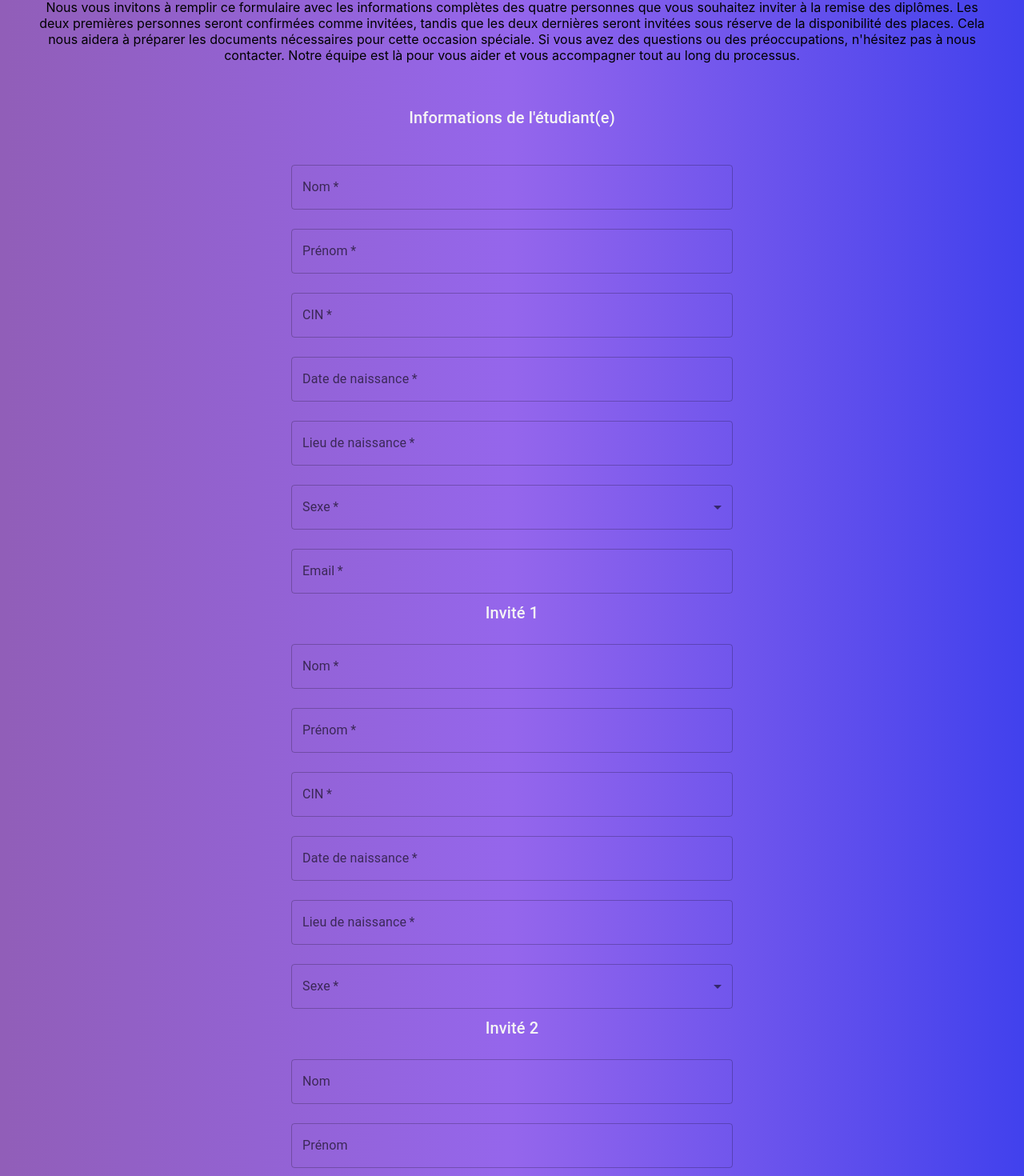
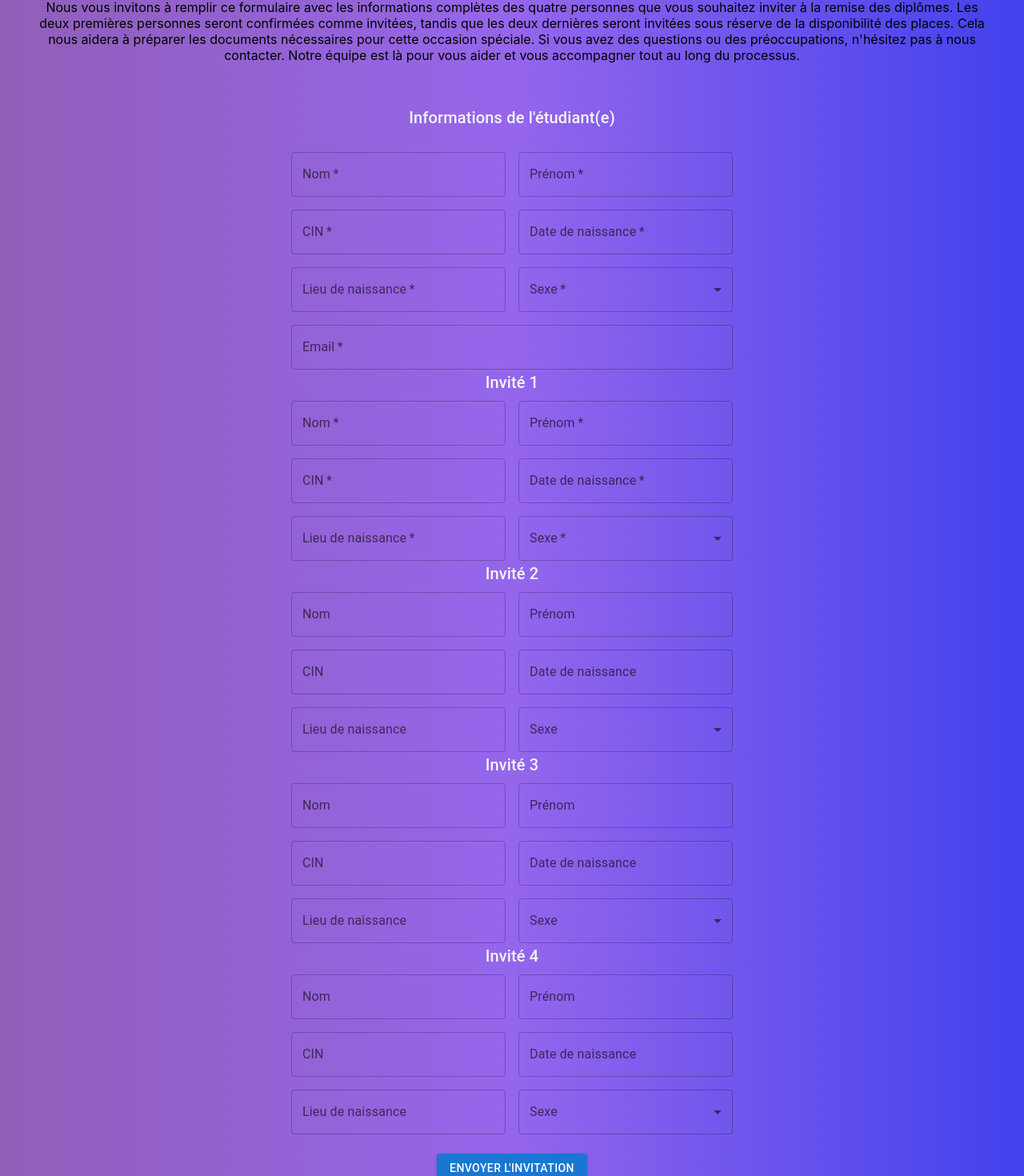
Before and after one commit to mekouarothman/remiseDiplomes, a React (Create React App) app in the folder front/: page / in a window 1280 px wide. Shown: the part 322-1792 px from the top of the page at 80% size. Built offline with nearby package versions, Linux system fonts and the light colour scheme.

Commit message:
test circ

```diff
--- a/front/src/components/Diplomes/diplomes.jsx
+++ b/front/src/components/Diplomes/diplomes.jsx
@@ -1,5 +1,5 @@
 import React, { useState } from "react";
-import { TextField, Button, Box, Container, Typography, MenuItem, LinearProgress } from "@mui/material";
+import { TextField, Button, Box, Container, Typography, MenuItem, LinearProgress, Grid } from "@mui/material";
 import { toast, ToastContainer } from "react-toastify";
 import "react-toastify/dist/ReactToastify.css";
 import "./diplome.css";
@@ -42,9 +42,8 @@ const Diplomes = () => {
 
     try {
       const response = await fetch(
-      //  'https://remise-diplomes-back.vercel.app/send-email',
+        // 'https://remise-diplomes-back.vercel.app/send-email',
         'http://localhost:3001/send-email',
-
         {
           method: 'POST',
           headers: {
@@ -56,7 +55,8 @@ const Diplomes = () => {
             const current = progressEvent.loaded;
             setProgress(Math.round((current / total) * 100));
           },
-      });
+        }
+      );
 
       if (response.ok) {
         const blob = await response.blob();
@@ -105,69 +105,140 @@ const Diplomes = () => {
             </Typography>
             <br/>
 
-            <TextField label="Nom" variant="outlined" margin="normal" fullWidth value={etudiant.nom} onChange={(e) => setEtudiant({ ...etudiant, nom: e.target.value })} required />
-            <TextField label="Prénom" variant="outlined" margin="normal" fullWidth value={etudiant.prenom} onChange={(e) => setEtudiant({ ...etudiant, prenom: e.target.value })} required />
-            <TextField label="CIN" variant="outlined" margin="normal" fullWidth value={etudiant.cin} onChange={(e) => setEtudiant({ ...etudiant, cin: e.target.value })} required />
-            <TextField label="Date de naissance" variant="outlined" margin="normal" fullWidth value={etudiant.dateNaissance} onChange={(e) => setEtudiant({ ...etudiant, dateNaissance: e.target.value })} required />
-            <TextField label="Lieu de naissance" variant="outlined" margin="normal" fullWidth value={etudiant.lieuNaissance} onChange={(e) => setEtudiant({ ...etudiant, lieuNaissance: e.target.value })} required />
-            <TextField select label="Sexe" variant="outlined" margin="normal" fullWidth value={etudiant.sexe} onChange={(e) => setEtudiant({ ...etudiant, sexe: e.target.value })} required>
+            <Grid container spacing={2}>
+              <Grid item xs={12} sm={6}>
+                <TextField label="Nom" variant="outlined" fullWidth value={etudiant.nom} onChange={(e) => setEtudiant({ ...etudiant, nom: e.target.value })} required />
+              </Grid>
+              <Grid item xs={12} sm={6}>
+                <TextField label="Prénom" variant="outlined" fullWidth value={etudiant.prenom} onChange={(e) => setEtudiant({ ...etudiant, prenom: e.target.value })} required />
+              </Grid>
+              <Grid item xs={12} sm={6}>
+                <TextField label="CIN" variant="outlined" fullWidth value={etudiant.cin} onChange={(e) => setEtudiant({ ...etudiant, cin: e.target.value })} required />
+              </Grid>
+              <Grid item xs={12} sm={6}>
+                <TextField label="Date de naissance" variant="outlined" fullWidth value={etudiant.dateNaissance} onChange={(e) => setEtudiant({ ...etudiant, dateNaissance: e.target.value })} required />
+              </Grid>
+              <Grid item xs={12} sm={6}>
+                <TextField label="Lieu de naissance" variant="outlined" fullWidth value={etudiant.lieuNaissance} onChange={(e) => setEtudiant({ ...etudiant, lieuNaissance: e.target.value })} required />
+              </Grid>
+              <Grid item xs={12} sm={6}>
+                <TextField select label="Sexe" variant="outlined" fullWidth value={etudiant.sexe} onChange={(e) => setEtudiant({ ...etudiant, sexe: e.target.value })} required>
                   <MenuItem value="M">Masculin</MenuItem>
                   <MenuItem value="F">Féminin</MenuItem>
                 </TextField>
-            <TextField label="Email" variant="outlined" margin="normal" fullWidth value={etudiant.email} onChange={(e) => setEtudiant({ ...etudiant, email: e.target.value })} required />
+              </Grid>
+              <Grid item xs={12}>
+                <TextField label="Email" variant="outlined" fullWidth value={etudiant.email} onChange={(e) => setEtudiant({ ...etudiant, email: e.target.value })} required />
+              </Grid>
+            </Grid>
 
             <Typography variant="h6" gutterBottom>
               Invité 1
             </Typography>
-            <TextField label="Nom" variant="outlined" margin="normal" fullWidth value={person1.nom} onChange={(e) => setPerson1({ ...person1, nom: e.target.value })} required />
-            <TextField label="Prénom" variant="outlined" margin="normal" fullWidth value={person1.prenom} onChange={(e) => setPerson1({ ...person1, prenom: e.target.value })} required />
-            <TextField label="CIN" variant="outlined" margin="normal" fullWidth value={person1.cin} onChange={(e) => setPerson1({ ...person1, cin: e.target.value })} required />
-            <TextField label="Date de naissance" variant="outlined" margin="normal" fullWidth value={person1.dateNaissance} onChange={(e) => setPerson1({ ...person1, dateNaissance: e.target.value })} required />
-            <TextField label="Lieu de naissance" variant="outlined" margin="normal" fullWidth value={person1.lieuNaissance} onChange={(e) => setPerson1({ ...person1, lieuNaissance: e.target.value })} required />
-            <TextField select label="Sexe" variant="outlined" margin="normal" fullWidth value={person1.sexe} onChange={(e) => setPerson1({ ...person1, sexe: e.target.value })} required>
+            <Grid container spacing={2}>
+              <Grid item xs={12} sm={6}>
+                <TextField label="Nom" variant="outlined" fullWidth value={person1.nom} onChange={(e) => setPerson1({ ...person1, nom: e.target.value })} required />
+              </Grid>
+              <Grid item xs={12} sm={6}>
+                <TextField label="Prénom" variant="outlined" fullWidth value={person1.prenom} onChange={(e) => setPerson1({ ...person1, prenom: e.target.value })} required />
+              </Grid>
+              <Grid item xs={12} sm={6}>
+                <TextField label="CIN" variant="outlined" fullWidth value={person1.cin} onChange={(e) => setPerson1({ ...person1, cin: e.target.value })} required />
+              </Grid>
+              <Grid item xs={12} sm={6}>
+                <TextField label="Date de naissance" variant="outlined" fullWidth value={person1.dateNaissance} onChange={(e) => setPerson1({ ...person1, dateNaissance: e.target.value })} required />
+              </Grid>
+              <Grid item xs={12} sm={6}>
+                <TextField label="Lieu de naissance" variant="outlined" fullWidth value={person1.lieuNaissance} onChange={(e) => setPerson1({ ...person1, lieuNaissance: e.target.value })} required />
+              </Grid>
+              <Grid item xs={12} sm={6}>
+                <TextField select label="Sexe" variant="outlined" fullWidth value={person1.sexe} onChange={(e) => setPerson1({ ...person1, sexe: e.target.value })} required>
                   <MenuItem value="M">Masculin</MenuItem>
                   <MenuItem value="F">Féminin</MenuItem>
                 </TextField>
+              </Grid>
+            </Grid>
 
             <Typography variant="h6" gutterBottom>
               Invité 2
             </Typography>
-            <TextField label="Nom" variant="outlined" margin="normal" fullWidth value={person2.nom} onChange={(e) => setPerson2({ ...person2, nom: e.target.value })} />
-            <TextField label="Prénom" variant="outlined" margin="normal" fullWidth value={person2.prenom} onChange={(e) => setPerson2({ ...person2, prenom: e.target.value })} />
-            <TextField label="CIN" variant="outlined" margin="normal" fullWidth value={
-person2.cin} onChange={(e) => setPerson2({ ...person2, cin: e.target.value })} />
-<TextField label="Date de naissance" variant="outlined" margin="normal" fullWidth value={person2.dateNaissance} onChange={(e) => setPerson2({ ...person2, dateNaissance: e.target.value })} />
-<TextField label="Lieu de naissance" variant="outlined" margin="normal" fullWidth value={person2.lieuNaissance} onChange={(e) => setPerson2({ ...person2, lieuNaissance: e.target.value })} />
-<TextField select label="Sexe" variant="outlined" margin="normal" fullWidth value={person2.sexe} onChange={(e) => setPerson2({ ...person2, sexe: e.target.value })}>
+            <Grid container spacing={2}>
+              <Grid item xs={12} sm={6}>
+                <TextField label="Nom" variant="outlined" fullWidth value={person2.nom} onChange={(e) => setPerson2({ ...person2, nom: e.target.value })} />
+              </Grid>
+              <Grid item xs={12} sm={6}>
+                <TextField label="Prénom" variant="outlined" fullWidth value={person2.prenom} onChange={(e) => setPerson2({ ...person2, prenom: e.target.value })} />
+              </Grid>
+              <Grid item xs={12} sm={6}>
+                <TextField label="CIN" variant="outlined" fullWidth value={person2.cin} onChange={(e) => setPerson2({ ...person2, cin: e.target.value })} />
+              </Grid>
+              <Grid item xs={12} sm={6}>
+                <TextField label="Date de naissance" variant="outlined" fullWidth value={person2.dateNaissance} onChange={(e) => setPerson2({ ...person2, dateNaissance: e.target.value })} />
+              </Grid>
+              <Grid item xs={12} sm={6}>
+                <TextField label="Lieu de naissance" variant="outlined" fullWidth value={person2.lieuNaissance} onChange={(e) => setPerson2({ ...person2, lieuNaissance: e.target.value })} />
+              </Grid>
+              <Grid item xs={12} sm={6}>
+                <TextField select label="Sexe" variant="outlined" fullWidth value={person2.sexe} onChange={(e) => setPerson2({ ...person2, sexe: e.target.value })}>
                   <MenuItem value="M">Masculin</MenuItem>
                   <MenuItem value="F">Féminin</MenuItem>
                 </TextField>
+              </Grid>
+            </Grid>
 
             <Typography variant="h6" gutterBottom>
               Invité 3
             </Typography>
-<TextField label="Nom" variant="outlined" margin="normal" fullWidth value={person3.nom} onChange={(e) => setPerson3({ ...person3, nom: e.target.value })} />
-<TextField label="Prénom" variant="outlined" margin="normal" fullWidth value={person3.prenom} onChange={(e) => setPerson3({ ...person3, prenom: e.target.value })} />
-<TextField label="CIN" variant="outlined" margin="normal" fullWidth value={person3.cin} onChange={(e) => setPerson3({ ...person3, cin: e.target.value })} />
-<TextField label="Date de naissance" variant="outlined" margin="normal" fullWidth value={person3.dateNaissance} onChange={(e) => setPerson3({ ...person3, dateNaissance: e.target.value })} />
-<TextField label="Lieu de naissance" variant="outlined" margin="normal" fullWidth value={person3.lieuNaissance} onChange={(e) => setPerson3({ ...person3, lieuNaissance: e.target.value })} />
-<TextField select label="Sexe" variant="outlined" margin="normal" fullWidth value={person3.sexe} onChange={(e) => setPerson3({ ...person3, sexe: e.target.value })}>
+            <Grid container spacing={2}>
+              <Grid item xs={12} sm={6}>
+                <TextField label="Nom" variant="outlined" fullWidth value={person3.nom} onChange={(e) => setPerson3({ ...person3, nom: e.target.value })} />
+              </Grid>
+              <Grid item xs={12} sm={6}>
+                <TextField label="Prénom" variant="outlined" fullWidth value={person3.prenom} onChange={(e) => setPerson3({ ...person3, prenom: e.target.value })} />
+              </Grid>
+              <Grid item xs={12} sm={6}>
+                <TextField label="CIN" variant="outlined" fullWidth value={person3.cin} onChange={(e) => setPerson3({ ...person3, cin: e.target.value })} />
+              </Grid>
+              <Grid item xs={12} sm={6}>
+                <TextField label="Date de naissance" variant="outlined" fullWidth value={person3.dateNaissance} onChange={(e) => setPerson3({ ...person3, dateNaissance: e.target.value })} />
+              </Grid>
+              <Grid item xs={12} sm={6}>
+                <TextField label="Lieu de naissance" variant="outlined" fullWidth value={person3.lieuNaissance} onChange={(e) => setPerson3({ ...person3, lieuNaissance: e.target.value })} />
+              </Grid>
+              <Grid item xs={12} sm={6}>
+                <TextField select label="Sexe" variant="outlined" fullWidth value={person3.sexe} onChange={(e) => setPerson3({ ...person3, sexe: e.target.value })}>
                   <MenuItem value="M">Masculin</MenuItem>
                   <MenuItem value="F">Féminin</MenuItem>
                 </TextField>
+              </Grid>
+            </Grid>
 
             <Typography variant="h6" gutterBottom>
               Invité 4
             </Typography>
-<TextField label="Nom" variant="outlined" margin="normal" fullWidth value={person4.nom} onChange={(e) => setPerson4({ ...person4, nom: e.target.value })} />
-<TextField label="Prénom" variant="outlined" margin="normal" fullWidth value={person4.prenom} onChange={(e) => setPerson4({ ...person4, prenom: e.target.value })} />
-<TextField label="CIN" variant="outlined" margin="normal" fullWidth value={person4.cin} onChange={(e) => setPerson4({ ...person4, cin: e.target.value })} />
-<TextField label="Date de naissance" variant="outlined" margin="normal" fullWidth value={person4.dateNaissance} onChange={(e) => setPerson4({ ...person4, dateNaissance: e.target.value })} />
-<TextField label="Lieu de naissance" variant="outlined" margin="normal" fullWidth value={person4.lieuNaissance} onChange={(e) => setPerson4({ ...person4, lieuNaissance: e.target.value })} />
-<TextField select label="Sexe" variant="outlined" margin="normal" fullWidth value={person4.sexe} onChange={(e) => setPerson4({ ...person4, sexe: e.target.value })}>
+            <Grid container spacing={2}>
+              <Grid item xs={12} sm={6}>
+                <TextField label="Nom" variant="outlined" fullWidth value={person4.nom} onChange={(e) => setPerson4({ ...person4, nom: e.target.value })} />
+              </Grid>
+              <Grid item xs={12} sm={6}>
+                <TextField label="Prénom" variant="outlined" fullWidth value={person4.prenom} onChange={(e) => setPerson4({ ...person4, prenom: e.target.value })} />
+              </Grid>
+              <Grid item xs={12} sm={6}>
+                <TextField label="CIN" variant="outlined" fullWidth value={person4.cin} onChange={(e) => setPerson4({ ...person4, cin: e.target.value })} />
+              </Grid>
+              <Grid item xs={12} sm={6}>
+                <TextField label="Date de naissance" variant="outlined" fullWidth value={person4.dateNaissance} onChange={(e) => setPerson4({ ...person4, dateNaissance: e.target.value })} />
+              </Grid>
+              <Grid item xs={12} sm={6}>
+                <TextField label="Lieu de naissance" variant="outlined" fullWidth value={person4.lieuNaissance} onChange={(e) => setPerson4({ ...person4, lieuNaissance: e.target.value })} />
+              </Grid>
+              <Grid item xs={12} sm={6}>
+                <TextField select label="Sexe" variant="outlined" fullWidth value={person4.sexe} onChange={(e) => setPerson4({ ...person4, sexe: e.target.value })}>
                   <MenuItem value="M">Masculin</MenuItem>
                   <MenuItem value="F">Féminin</MenuItem>
                 </TextField>
+              </Grid>
+            </Grid>
 
             <Button type="submit" variant="contained" color="primary" sx={{ mt: 3 }} disabled={loading}>
               {loading ? 'Envoi en cours...' : 'Envoyer l\'invitation'}
```
Lines whose indentation alone changed are shown as unchanged.
